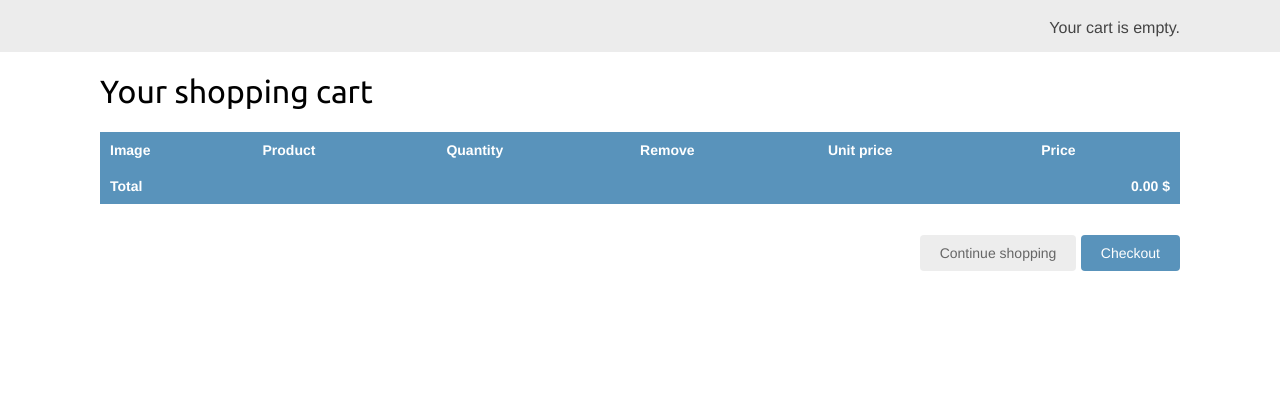
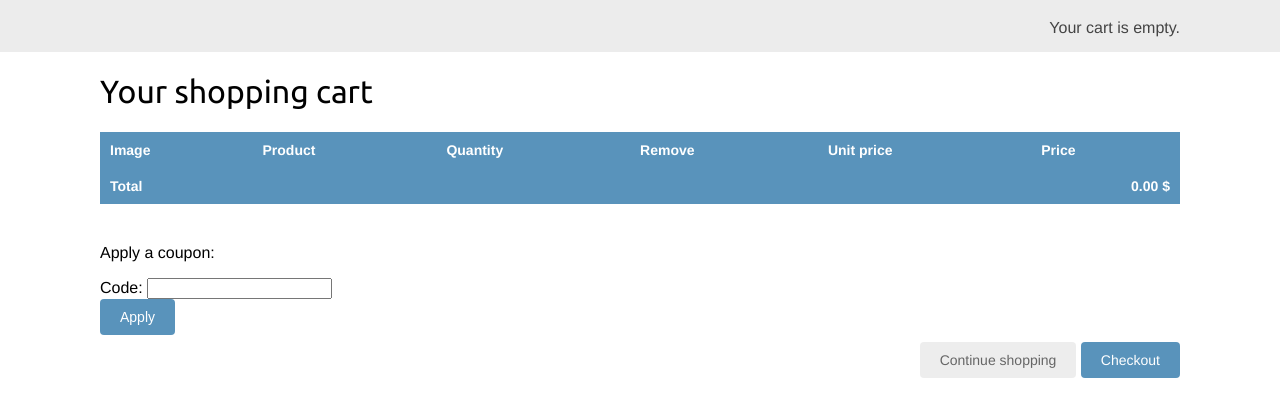
Before and after one commit to VasiliyHaroshka/InternetShop, a Django app: page /cart/ in a window 1280 px wide. Shown: the part 46-463 px from the top of the page. Run offline with Django 5.2, Linux system fonts and the light colour scheme; parts of the project's set-up code (start-up, migrations or seed data) failed here and were passed over.

Commit message:
add coupon apply form to template cart/detail

```diff
--- a/InternetShop/cart/templates/cart/detail.html
+++ b/InternetShop/cart/templates/cart/detail.html
@@ -75,6 +75,13 @@
         </tbody>
     </table>
 
+    <p>Apply a coupon:</p>
+    <form action="{% url 'coupons:apply' %}" method="post">
+        {% csrf_token %}
+        {{ coupon_apply_form }}
+        <input type="submit" value="Apply">
+    </form>
+
     <p class="text-right">
         <a href="{% url 'shop:product_list' %}" class="button
         light">Continue shopping</a>
```
